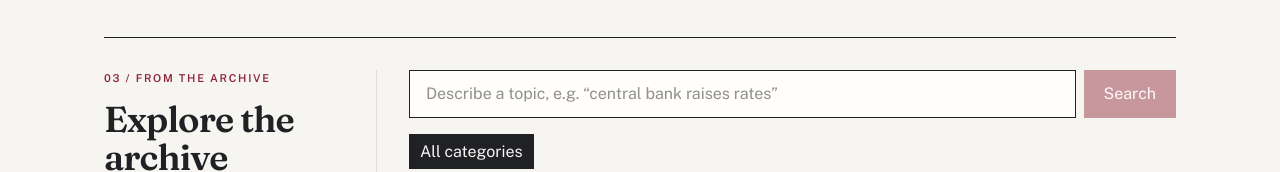
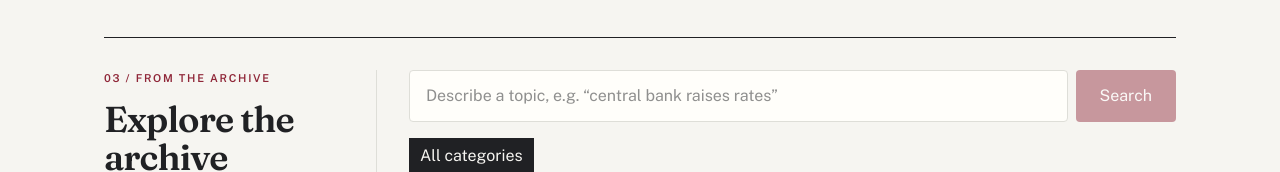
Before and after one commit to reham0138/news-classification-recommendation-summary, a React (Vite) app in the folder frontend/: page / in a window 1280 px wide. Shown: the part 1660-1832 px from the top of the page. Built offline with nearby package versions, Linux system fonts and the light colour scheme; no server answers.

Commit message:
Polish newsroom cards and controls

```diff
--- a/frontend/src/components/Search.tsx
+++ b/frontend/src/components/Search.tsx
@@ -29,9 +29,9 @@ export default function Search({ meta }: { meta: Meta | null }) {
         <label htmlFor="q" className="sr-only">Search the archive</label>
         <input id="q" type="search" value={query} onChange={(e) => setQuery(e.target.value)} maxLength={500}
           placeholder="Describe a topic, e.g. “central bank raises rates”"
-          className="min-w-0 flex-1 border border-ink bg-card px-4 py-2.5" />
+          className="min-w-0 flex-1 rounded-sm border border-rule bg-card px-4 py-3 focus:border-accent" />
         <button type="submit" disabled={busy || query.trim().length < 2}
-          className="bg-accent px-5 py-2.5 font-semibold text-onaccent hover:brightness-110 disabled:cursor-not-allowed disabled:opacity-45">
+          className="rounded-sm bg-accent px-6 py-3 text-sm font-semibold text-onaccent hover:brightness-110 disabled:cursor-not-allowed disabled:opacity-45">
           {busy ? "Searching…" : "Search"}
         </button>
       </form>
```
